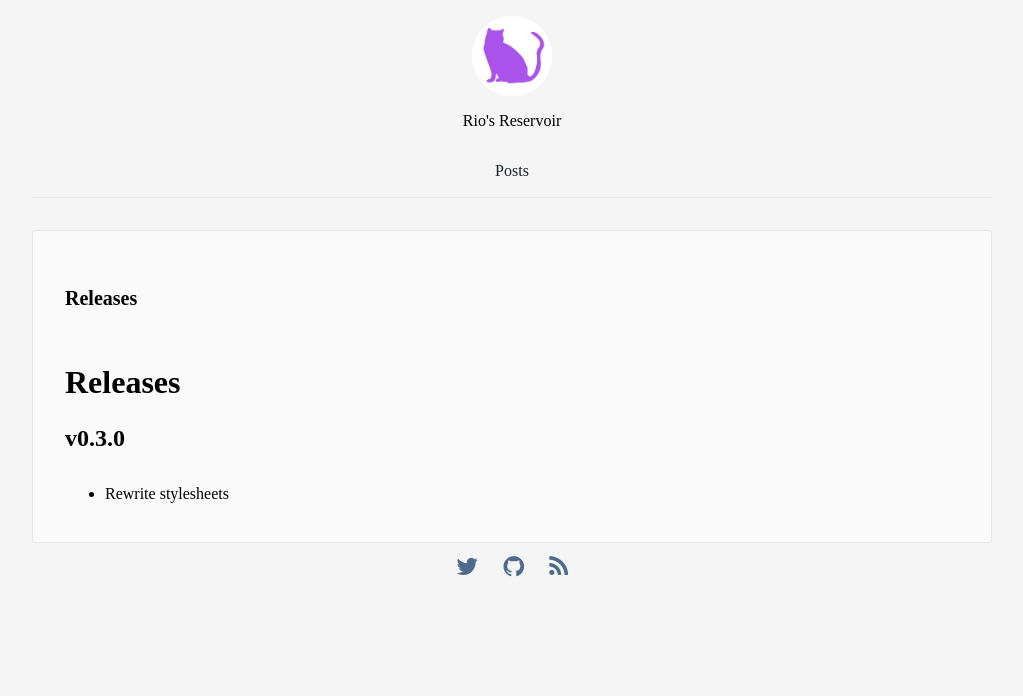
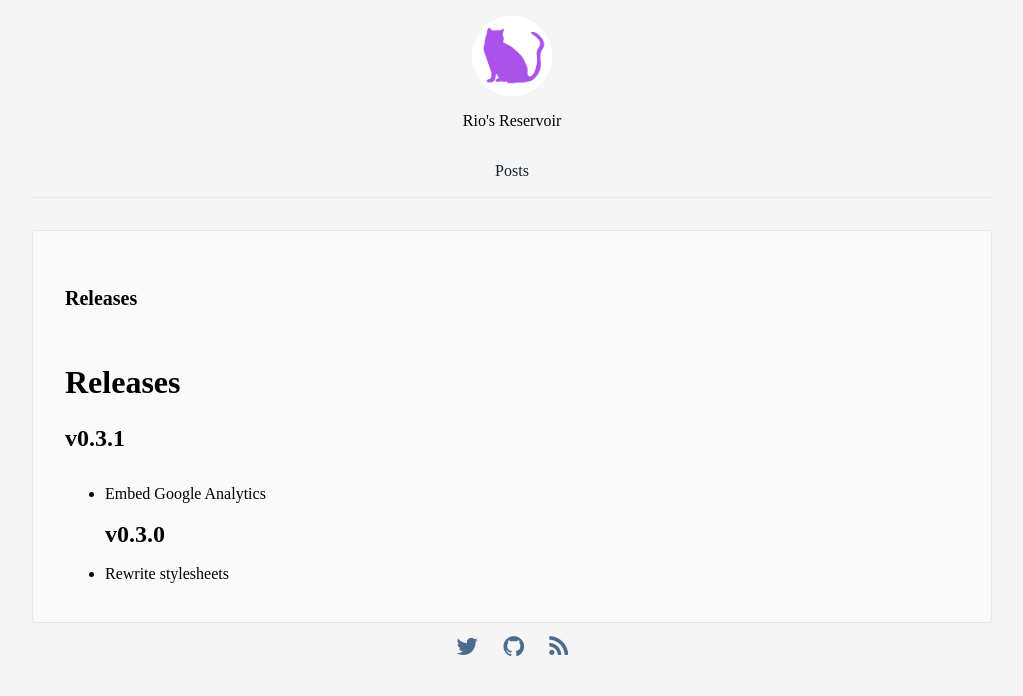
Before and after one commit to arayaryoma/reservoir.allajah.com, a Jekyll site: the page built from RELEASES.md, in a window 1280 px wide. Shown: the top 696 px of the page, without its empty margins (128-1151 px from the left). Built offline with Jekyll 4.4.1, drawn with Linux system fonts in a browser that asks for light colours; nearby versions of some CDN libraries; our own code applies the rules of GitHub Pages for plain Markdown files.

Commit message:
:tada: Release v0.3.1

```diff
--- a/RELEASES.md
+++ b/RELEASES.md
@@ -1,3 +1,5 @@
 # Releases
+## v0.3.1
+- Embed Google Analytics
 ## v0.3.0
 - Rewrite stylesheets
```
